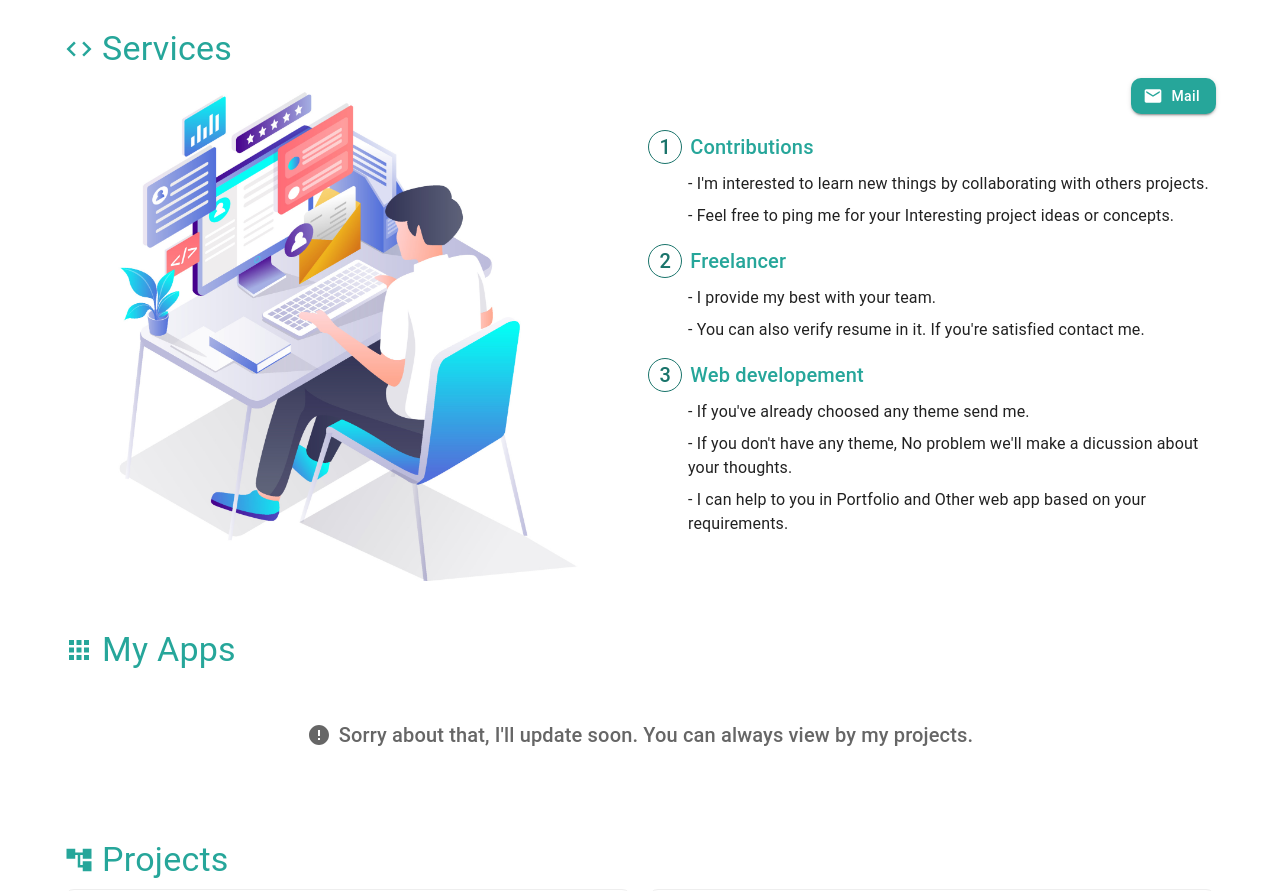
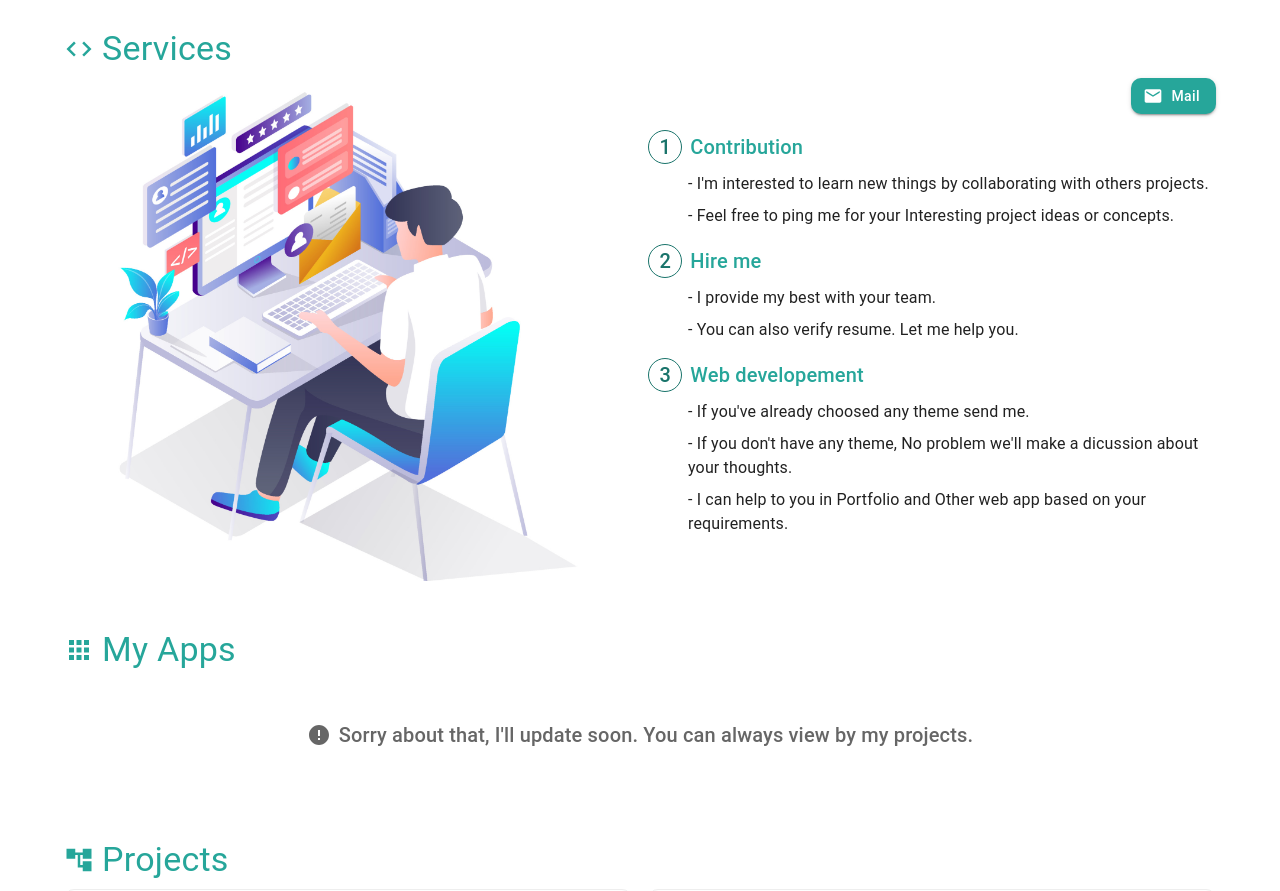
Before and after one commit to SivaPrakasam7/Portfolio, a React (Vite) app: page / in a window 1280 px wide. Shown: the part 820-1711 px from the top of the page. Built offline with nearby package versions, Linux system fonts and the light colour scheme.

Commit message:
same update

```diff
--- a/src/app/pages/views/support.tsx
+++ b/src/app/pages/views/support.tsx
@@ -45,7 +45,7 @@ export const Support = () => (
                 1
               </Mui.Typography>
               <Mui.Typography variant="h6" color="primary">
-                Contributions
+                Contribution
               </Mui.Typography>
             </Mui.Stack>
             <Mui.Typography variant="body1" sx={{ pl: 5 }}>
@@ -72,14 +72,14 @@ export const Support = () => (
                 2
               </Mui.Typography>
               <Mui.Typography variant="h6" color="primary">
-                Freelancer
+                Hire me
               </Mui.Typography>
             </Mui.Stack>
             <Mui.Typography variant="body1" sx={{ pl: 5 }}>
               - I provide my best with your team.
             </Mui.Typography>
             <Mui.Typography variant="body1" sx={{ pl: 5 }}>
-              - You can also verify resume in it. If you're satisfied contact me.
+              - You can also verify resume. Let me help you.
             </Mui.Typography>
           </Mui.Stack>
           <Mui.Stack spacing={1}>
```
